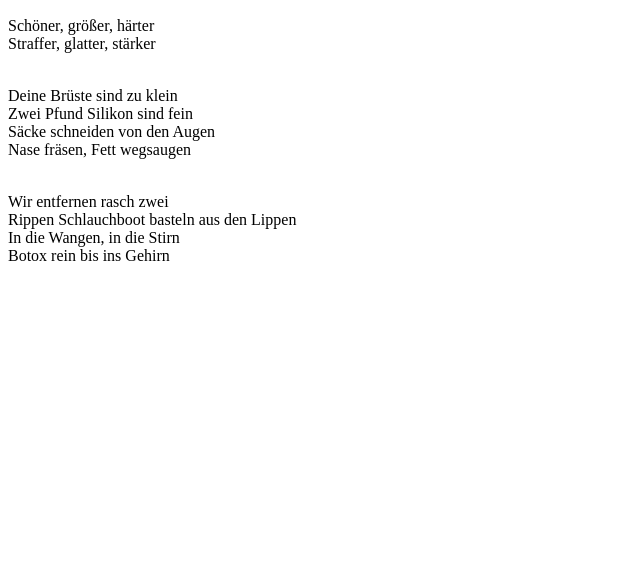
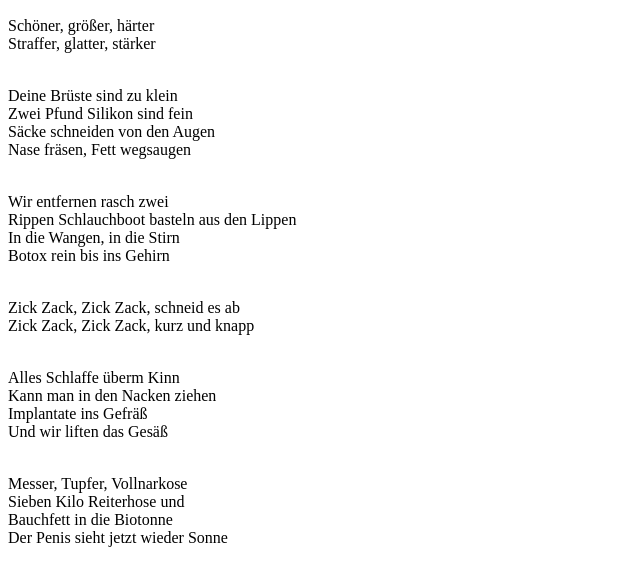
Before and after one commit to Whoever24/zadanie-7.3, a plain HTML site: page index.html in a window 1280 px wide. Shown: the part 110-696 px from the top of the page, without its empty margins (0-640 px from the left). Drawn offline with nearby package versions, Linux system fonts and the light colour scheme; files that its build step writes are made by us from their sources.

Commit message:
Add verse 3-4

```diff
--- a/index.html
+++ b/index.html
@@ -18,5 +18,16 @@
         Rippen Schlauchboot basteln aus den Lippen<br>
         In die Wangen, in die Stirn<br>
         Botox rein bis ins Gehirn<br><br></p>
+        <p>Zick Zack, Zick Zack, schneid es ab<br>
+         Zick Zack, Zick Zack, kurz und knapp<br><br></p>
+        <p>Alles Schlaffe überm Kinn<br>
+        Kann man in den Nacken ziehen<br>
+        Implantate ins Gefräß<br>
+        Und wir liften das Gesäß<br><br></p>
+        <p>Messer, Tupfer, Vollnarkose<br>
+        Sieben Kilo Reiterhose und<br>
+        Bauchfett in die Biotonne<br>
+        Der Penis sieht jetzt wieder Sonne<br><br></p>
+
     </body>
 </html>
```
